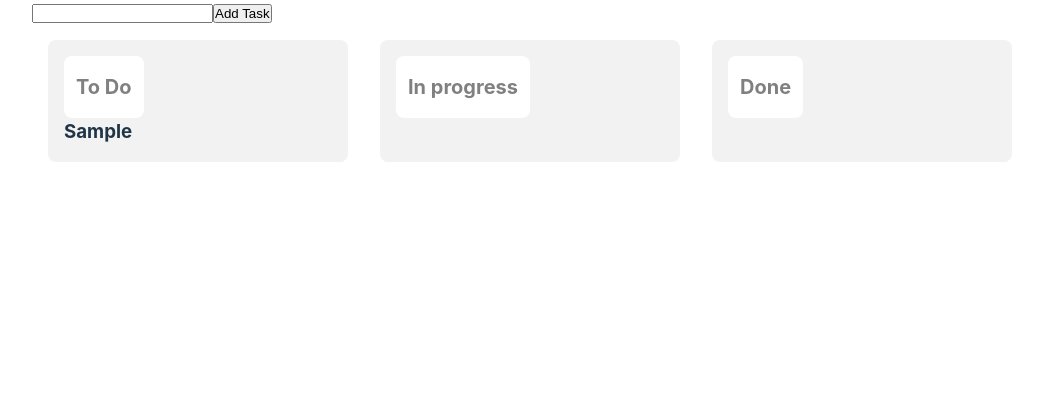
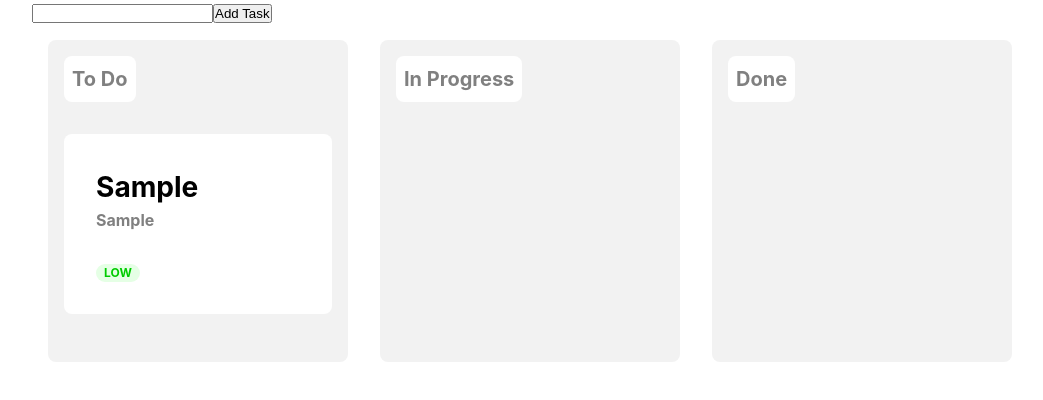
Before and after one commit to khazaddoom/trello-board, a React (Vite) app: page / in a window 1280 px wide. Both pictures are taken after typing "Sample" into the empty fields and a click on the input "Add Task". Shown: the top 400 px of the page, without its empty margins (110-1153 px from the left). Built offline with nearby package versions, Linux system fonts and the light colour scheme.

Commit message:
Added minor styles

```diff
--- a/src/components/Swimlanes.tsx
+++ b/src/components/Swimlanes.tsx
@@ -21,7 +21,7 @@ export default  function Swimlanes() {
         </Board>
         <Board>
             <div className="header">
-                <h3 className="header-title">In progress</h3>
+                <h3 className="header-title">In Progress</h3>
             </div>
             <ul className="tasks">
                     {inprogress.map(task => <TaskItem task={{...task}}/>)}
--- a/src/components/TaskItem.tsx
+++ b/src/components/TaskItem.tsx
@@ -7,7 +7,7 @@ type TaskItemProps = {
 
 export default  function TaskItem({task}: TaskItemProps) {
     const setter = useSetAtom(updateTaskAtom)
-    return <h3 className="taskItem" onClick={() => {
+    return <div className="taskItem" onClick={() => {
         let category:Task["category"] = "TODO"
         if(task.category == "TODO") {
             category = "INPROGRESS"
@@ -19,5 +19,11 @@ export default  function TaskItem({task}: TaskItemProps) {
             category = "TODO";
         }
         setter({...task, category: category})
-    }}>{task.task}</h3>
+    }}>
+        <div className="texts">
+            <h3 className="title">{task.task}</h3>
+            <h3 className="subtitle">{task.task}</h3>
+        </div>
+        <div className="tag tag-low">LOW</div>
+    </div>
 }
--- a/src/index.css
+++ b/src/index.css
@@ -104,10 +104,54 @@ li {
   color: #808080;
   background-color: #FFFFFF;
   border-radius: .5rem;
-  padding: 1rem .75rem;
+  padding: .5rem;
   max-width: fit-content;
 }
 
 .header-title {
   font-size: 1.25rem;
 }
+
+.taskItem {
+  background-color: #FFFFFF;
+  stroke: #F2F2F2;
+  border-radius: .5rem;
+  padding: 2rem;
+  font-size: 1.5rem;
+  margin: 2rem 0;
+}
+
+.title {
+  font-weight: bold;
+  color: black;
+}
+
+.subtitle {
+  color: #808080;
+  font-size: 1rem;
+}
+
+.texts {
+  margin-bottom: 2rem;
+}
+
+.tag {
+  border-radius: 24px;
+  font-size: .5em;
+  font-weight: bolder;
+  width: fit-content;
+  padding: 0 .5rem;
+}
+
+.tag-high {
+
+}
+
+.tag-medium {
+
+}
+
+.tag-low {
+  background-color: #E5FFE5;
+  color: #00CC00;
+}
```
